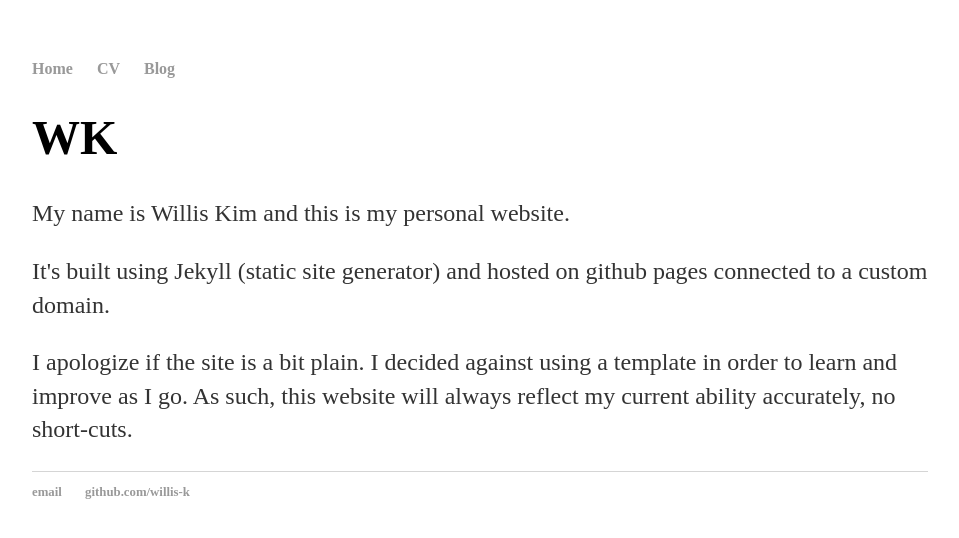
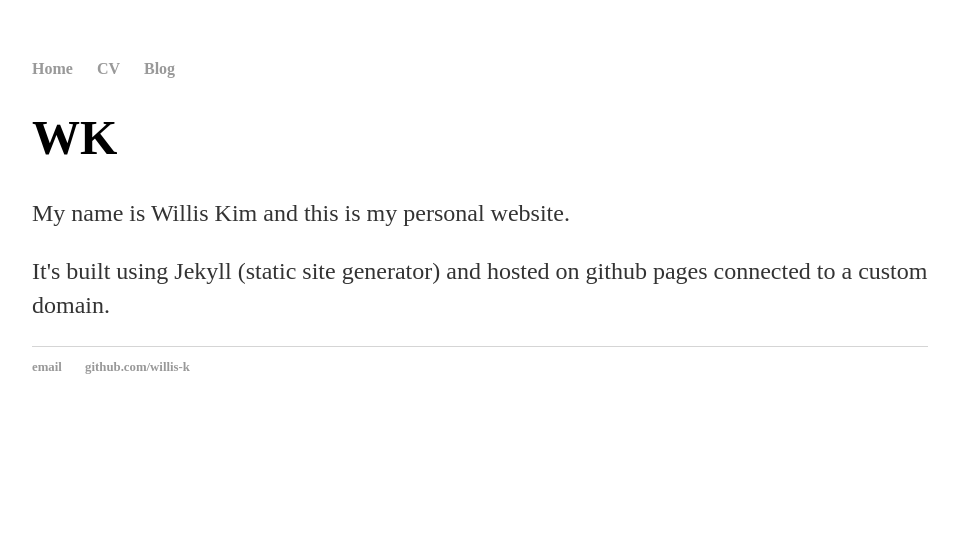
Before and after one commit to willis-k/willis-k.github.io, a Jekyll site: the page built from index.html, in a window 1280 px wide. Shown: the top 538 px of the page, without its empty margins (160-1119 px from the left). Built offline with Jekyll 4.4.1, drawn with Linux system fonts in a browser that asks for light colours.

Commit message:
Update index.html

```diff
--- a/index.html
+++ b/index.html
@@ -9,8 +9,5 @@ title: WK
 	<p>It's built using Jekyll (static site generator) and
 		hosted on github pages connected to a custom domain.
 
-	<p>I apologize if the site is a bit plain.
-		I decided against using a template in order to learn and improve as I go. As such,
-		this website will always reflect my current ability accurately, no short-cuts.
 
 </div><!-- /.blurb -->
```
